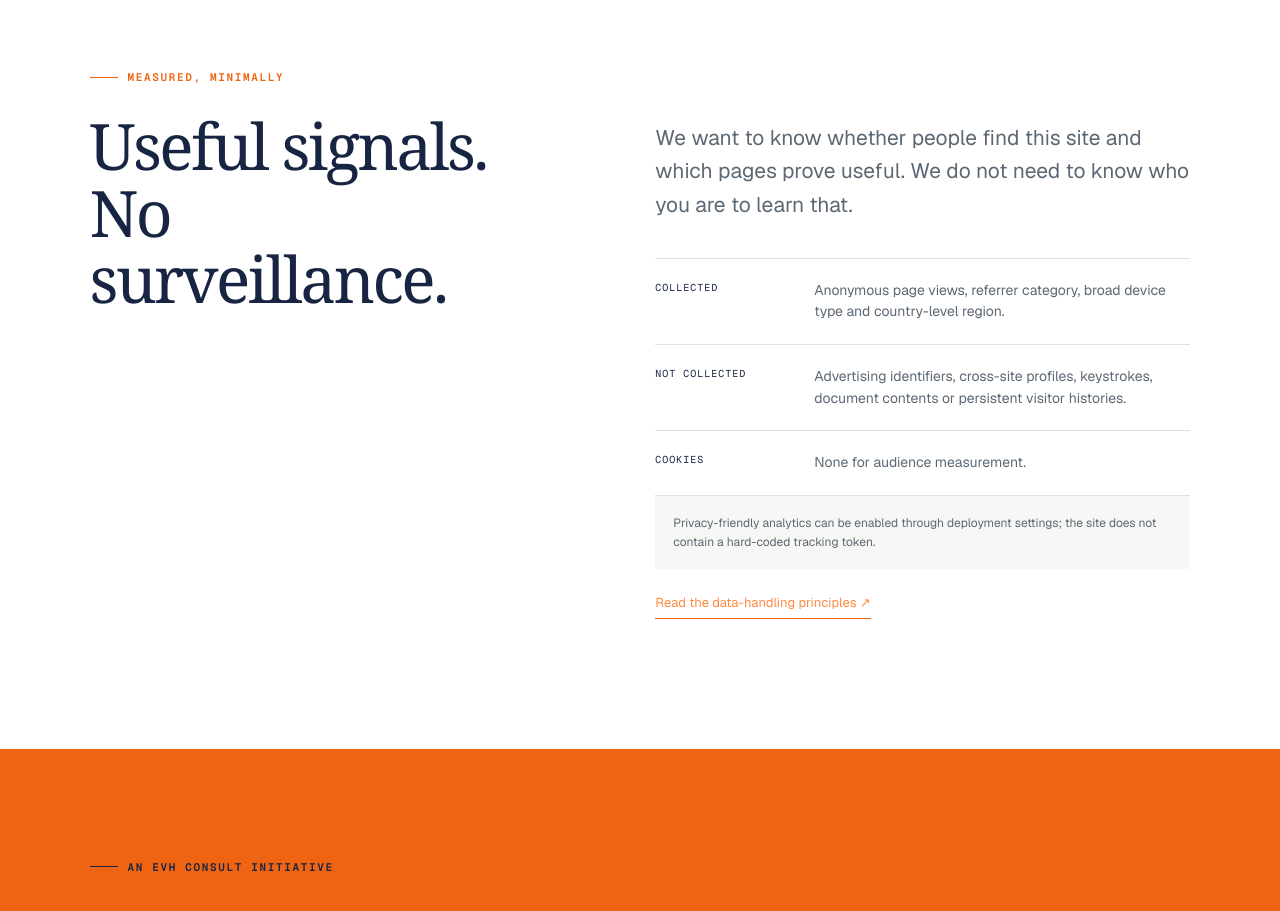
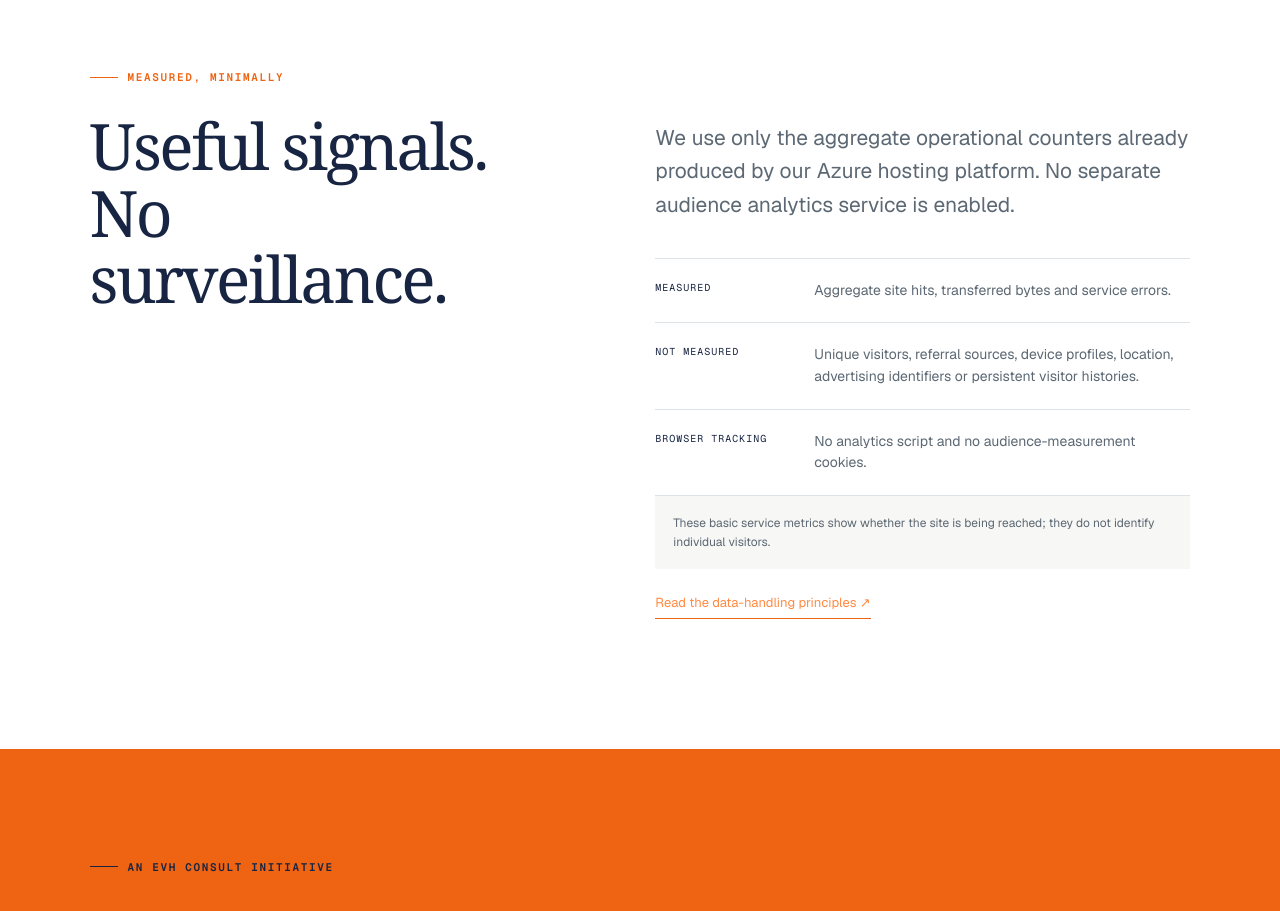
Before and after one commit to EVH-Consult/ai.evhconsult.eu, a Next.js app in the folder src/web/: page / in a window 1280 px wide. Shown: the part 2680-3591 px from the top of the page. Built offline with nearby package versions, Linux system fonts and the light colour scheme; no server answers.

Commit message:
Use hosting metrics without external analytics

```diff
--- a/src/web/app/layout.tsx
+++ b/src/web/app/layout.tsx
@@ -25,11 +25,8 @@ export const metadata: Metadata = {
 };
 
 export default function RootLayout({ children }: Readonly<{ children: React.ReactNode }>) {
-  const analyticsDomain = process.env.NEXT_PUBLIC_ANALYTICS_DOMAIN;
-  const analyticsScript = process.env.NEXT_PUBLIC_ANALYTICS_SCRIPT;
   return (
     <html lang="en">
-      <head>{analyticsDomain && analyticsScript ? <script defer data-domain={analyticsDomain} src={analyticsScript} /> : null}</head>
       <body className={`${geistSans.variable} ${geistMono.variable}`}>{children}</body>
     </html>
   );
--- a/src/web/app/page.tsx
+++ b/src/web/app/page.tsx
@@ -78,13 +78,13 @@ export default function Home() {
           <h2>Useful signals.<br />No surveillance.</h2>
         </div>
         <div className="privacy-content">
-          <p>We want to know whether people find this site and which pages prove useful. We do not need to know who you are to learn that.</p>
+          <p>We use only the aggregate operational counters already produced by our Azure hosting platform. No separate audience analytics service is enabled.</p>
           <ul>
-            <li><span>Collected</span>Anonymous page views, referrer category, broad device type and country-level region.</li>
-            <li><span>Not collected</span>Advertising identifiers, cross-site profiles, keystrokes, document contents or persistent visitor histories.</li>
-            <li><span>Cookies</span>None for audience measurement.</li>
+            <li><span>Measured</span>Aggregate site hits, transferred bytes and service errors.</li>
+            <li><span>Not measured</span>Unique visitors, referral sources, device profiles, location, advertising identifiers or persistent visitor histories.</li>
+            <li><span>Browser tracking</span>No analytics script and no audience-measurement cookies.</li>
           </ul>
-          <p className="privacy-note">Privacy-friendly analytics can be enabled through deployment settings; the site does not contain a hard-coded tracking token.</p>
+          <p className="privacy-note">These basic service metrics show whether the site is being reached; they do not identify individual visitors.</p>
           <a href="https://github.com/EVH-Consult/ai.evhconsult.eu/blob/main/docs/privacy.md">Read the data-handling principles ↗</a>
         </div>
       </section>
```
Also changed, not shown: 2 other files (tests, documents, lock files or other folders).
